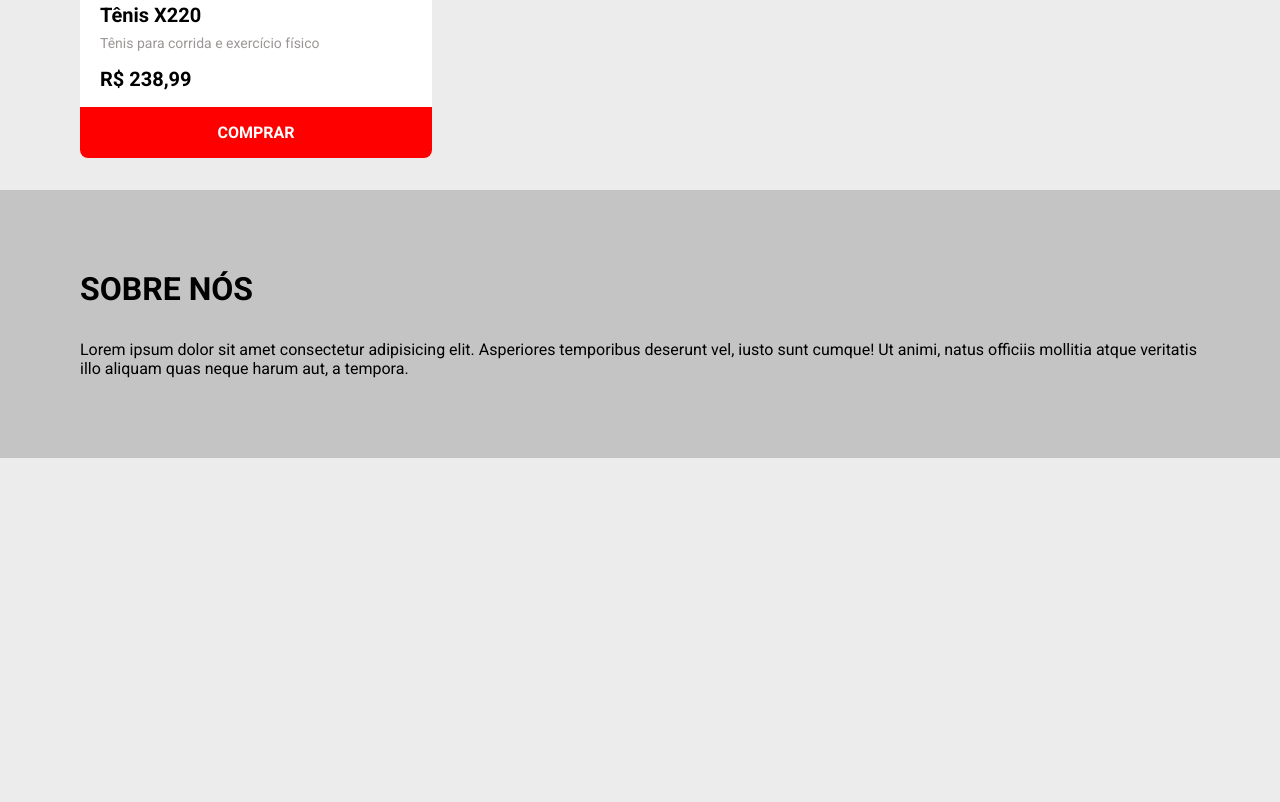
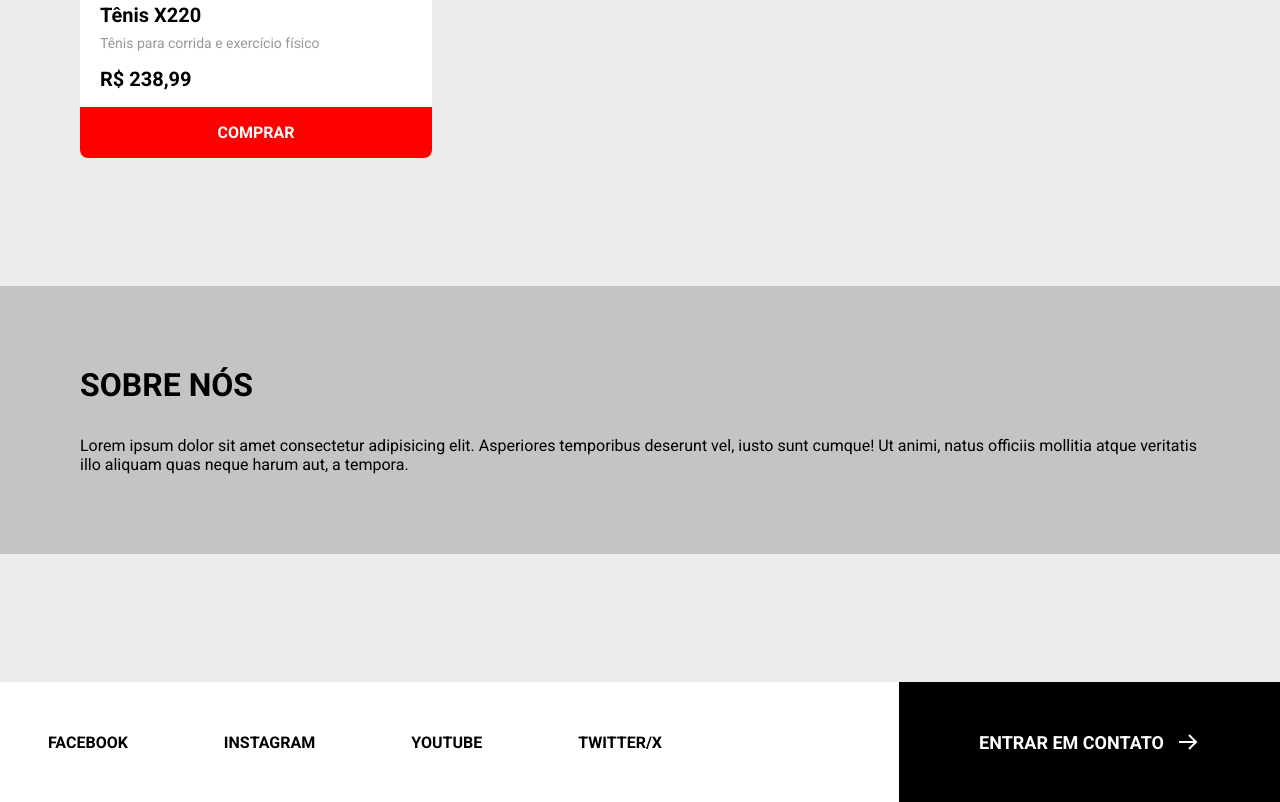
Before and after one commit to AlvaroSena/web1-projeto, a plain HTML site: page index.html in a window 1280 px wide. Shown: the part 1432-2234 px from the top of the page. Before the commit the page ends 1890 px from the top, so only its background shows below. Drawn offline with Linux system fonts and the light colour scheme.

Commit message:
add footer (contact us section)

```diff
--- a/index.html
+++ b/index.html
@@ -28,7 +28,7 @@
             <a href="#about">SOBRE</a>
           </li>
           <li>
-            <a href="">CONTATO</a>
+            <a href="#contact-us">CONTATO</a>
           </li>
         </ul>
 
@@ -132,6 +132,30 @@
       </div>
     </section>
 
+    <footer id="contact-us">
+      <div class="contact-us-content">
+        <ul>
+          <li>
+            <a href="">FACEBOOK</a>
+          </li>
+          <li>
+            <a href="">INSTAGRAM</a>
+          </li>
+          <li>
+            <a href="">YOUTUBE</a>
+          </li>
+          <li>
+            <a href="">TWITTER/X</a>
+          </li>
+        </ul>
+        <button class="btn-contact-us">
+          ENTRAR EM CONTATO
+          <svg width="24" height="24" viewBox="0 0 24 24" fill="none" xmlns="http://www.w3.org/2000/svg">
+            <path d="M3 13H17.586L12.293 18.293L13.707 19.707L21.414 12L13.707 4.29303L12.293 5.70703L17.586 11H3V13Z" fill="white"/>
+          </svg>
+        </button>
+      </div>
+    </footer>
   </main>
 
   <script>
--- a/styles.css
+++ b/styles.css
@@ -4,6 +4,10 @@
   padding: 0;
   margin: 0;
   font-family: "Roboto", sans-serif;
+}
+
+html {
+  scroll-behavior: smooth;
 }
 
 body {
@@ -181,4 +185,58 @@ button {
 #about {
   padding: 48px 0;
   background: #C4C4C4;
+  margin: 128px 0;
 }
+
+#contact-us {
+  background: #FFF;
+
+}
+
+#contact-us .contact-us-content {
+  display: flex;
+  flex-direction: row;
+  justify-content: space-between;
+}
+
+#contact-us .contact-us-content ul {
+  display: flex;
+  flex-direction: row;
+  align-items: center;
+}
+
+#contact-us .contact-us-content ul li {
+  list-style-type: none;
+  padding: 48px 48px;
+}
+
+#contact-us .contact-us-content ul li a {
+  color: #000;
+  text-decoration: none;
+  font-weight: bold;
+}
+
+#contact-us .contact-us-content .btn-contact-us {
+  background: #000;
+  color: #FFF;
+  display: flex;
+  flex-direction: row;
+  align-items: center;
+  gap: 12px;
+  font-size: 18px;
+  font-weight: bold;
+  padding: 48px 80px;
+  transition: 0.2s;
+}
+
+svg {
+  transition: 0.2s;
+}
+
+#contact-us .contact-us-content .btn-contact-us:hover svg {
+  margin-left: 8px;
+}
+
+#contact-us .contact-us-content .btn-contact-us:hover {
+  text-decoration: underline;
+}
```
Also changed, not shown: assets/video-thumb.png (added), image.png (added).
